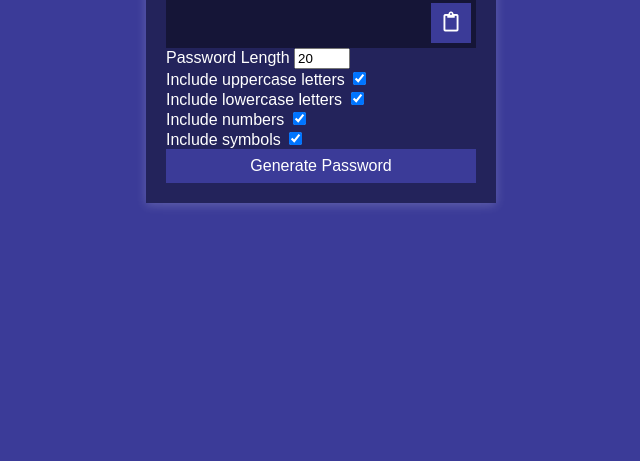
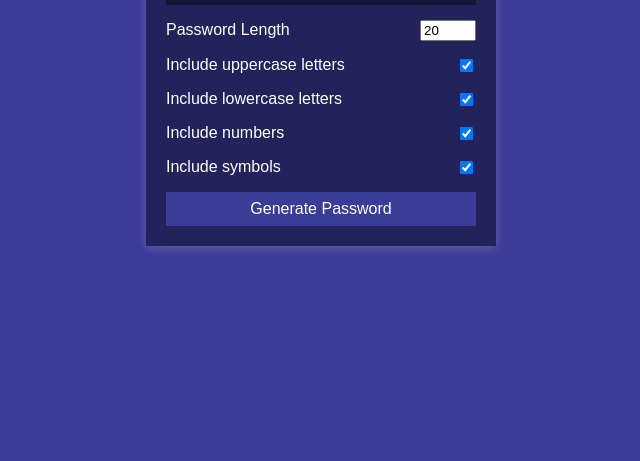
Before and after one commit to tod619/password_generator, a plain HTML site: page index.html in a window 1280 px wide. Shown: the part 339-800 px from the top of the page, without its empty margins (319-959 px from the left). Drawn offline with Linux system fonts and the light colour scheme; a web font is replaced by a local one.

Commit message:
add style to setting divs in style.css file

```diff
--- a/style.css
+++ b/style.css
@@ -77,3 +77,10 @@ h2 {
   height: 40px;
   font-size: 20px;
 }
+
+.setting {
+  display: flex;
+  justify-content: space-between;
+  align-items: center;
+  margin: 15px 0;
+}
```
